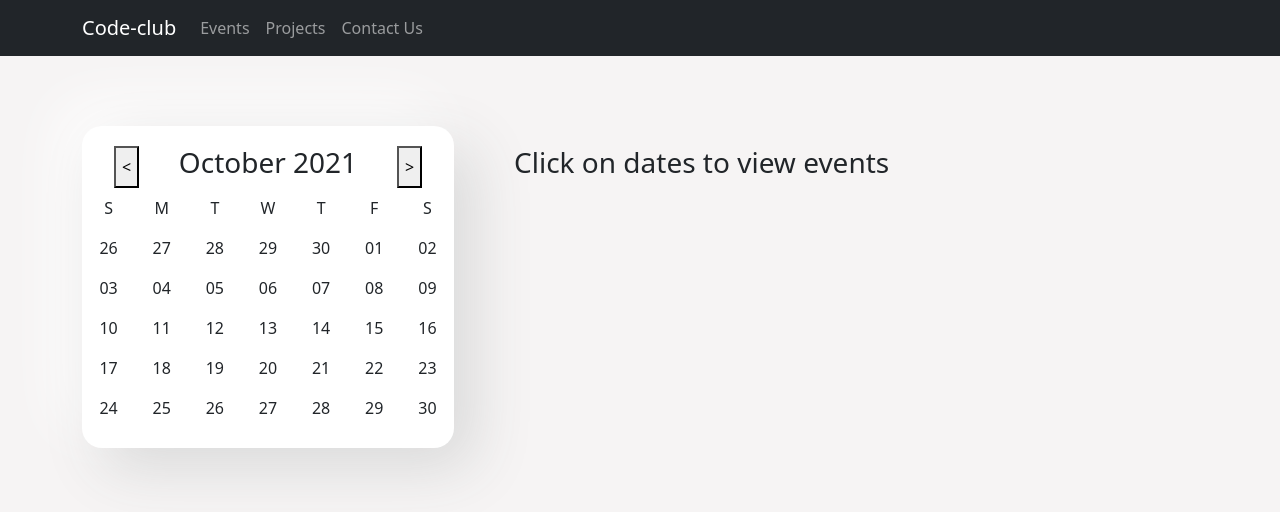
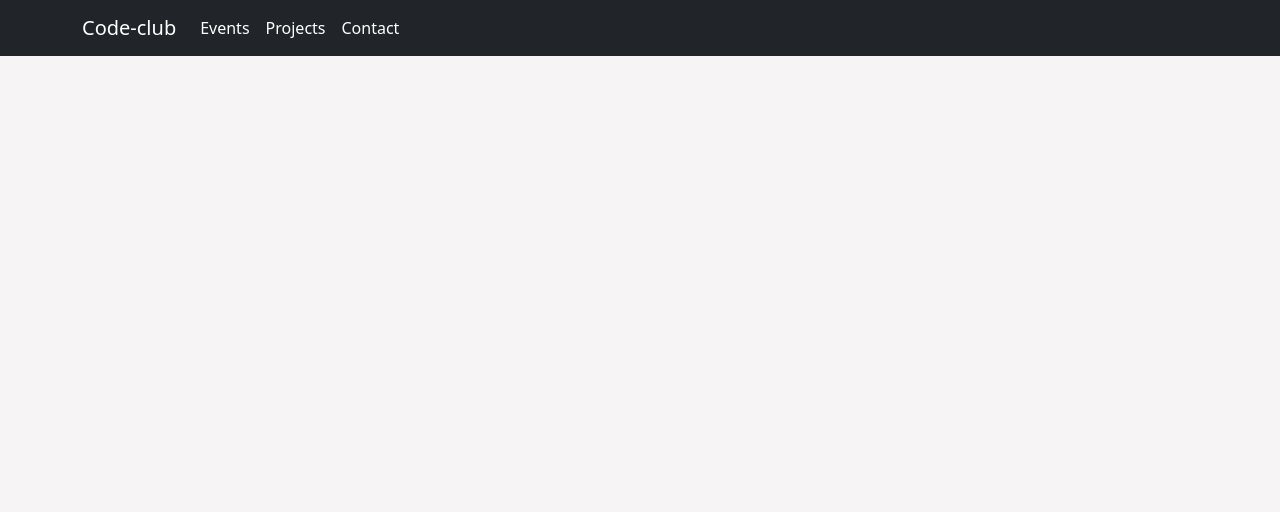
Before and after one commit to Arokia-Nivin/devbytes, a React (Create React App) app in the folder client/: page / in a window 1280 px wide. Shown: the top 512 px of the page. Built offline with nearby package versions, Linux system fonts and the light colour scheme.

Commit message:
react-router added

```diff
--- a/client/src/App.js
+++ b/client/src/App.js
@@ -1,16 +1,18 @@
 import React from 'react';
+import { Route } from 'react-router-dom';
 import Calendar from './components/calendarComponet/Calendar';
 import NavbarComponent from './components/NavbarComponent';
+import ProjectComponent from './components/ProjectComponent';
 
 
 class App extends React.Component {
   render(){
-
     return (
       <React.Fragment>
         <NavbarComponent/>
         <div className="container-md" style={{marginTop: '70px'}}>
-          <Calendar />
+          <Route exact path="/events" component={Calendar}/>
+          <Route exact path="/projects" component={ProjectComponent}/>
         </div>
       </React.Fragment>
     );
--- a/client/src/components/NavbarComponent.js
+++ b/client/src/components/NavbarComponent.js
@@ -1,4 +1,5 @@
-import React from 'react'
+import React from 'react';
+import { NavLink } from 'react-router-dom';
 import {Navbar,Nav,Container} from "react-bootstrap";
 
 function NavbarComponent() {
@@ -6,13 +7,13 @@ function NavbarComponent() {
         <div className="NavbarComponent">
             <Navbar collapseOnSelect expand="lg" bg="dark" variant="dark">
               <Container>
-              <Navbar.Brand href="#home">Code-club</Navbar.Brand>
+              <Navbar.Brand><NavLink style={{ textDecoration: "none", color: "white" }} to="/">Code-club</NavLink></Navbar.Brand>
               <Navbar.Toggle aria-controls="responsive-navbar-nav" />
               <Navbar.Collapse id="responsive-navbar-nav">
                 <Nav className="navbar-links">
-                  <Nav.Link  href="#events">Events</Nav.Link>
-                  <Nav.Link  href="#projects">Projects</Nav.Link>
-                  <Nav.Link href="#Contact Us">Contact Us</Nav.Link>
+                  <Nav.Link><NavLink style={{ textDecoration: "none", color: "white" }} to="/events">Events</NavLink></Nav.Link>
+                  <Nav.Link><NavLink style={{ textDecoration: "none", color: "white" }} to="/projects">Projects</NavLink></Nav.Link>
+                  <Nav.Link><NavLink style={{ textDecoration: "none", color: "white" }} to="/contact">Contact</NavLink></Nav.Link>
                 </Nav>
               </Navbar.Collapse>
               </Container>
--- /dev/null
+++ b/client/src/components/ProjectComponent.js
@@ -0,0 +1,13 @@
+import React, { Component } from 'react'
+
+class ProjectComponent extends Component {
+    render() {
+        return (
+            <div>
+                project component
+            </div>
+        )
+    }
+}
+
+export default ProjectComponent;
--- a/client/src/index.js
+++ b/client/src/index.js
@@ -2,11 +2,12 @@ import React from 'react';
 import ReactDOM from 'react-dom';
 import './index.css';
 import App from './App';
+import { BrowserRouter } from 'react-router-dom';
 import 'bootstrap/dist/css/bootstrap.min.css';
 
 ReactDOM.render(
-  <React.StrictMode>
+  <BrowserRouter>
     <App />
-  </React.StrictMode>,
+  </BrowserRouter>,
   document.getElementById('root')
 );
```
